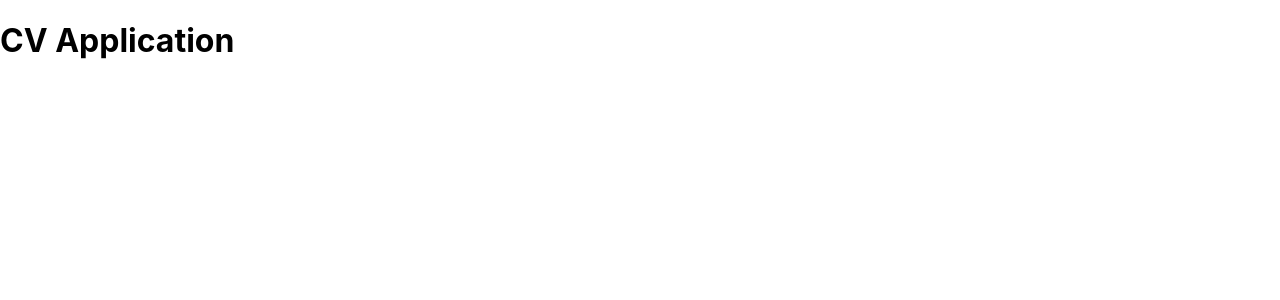
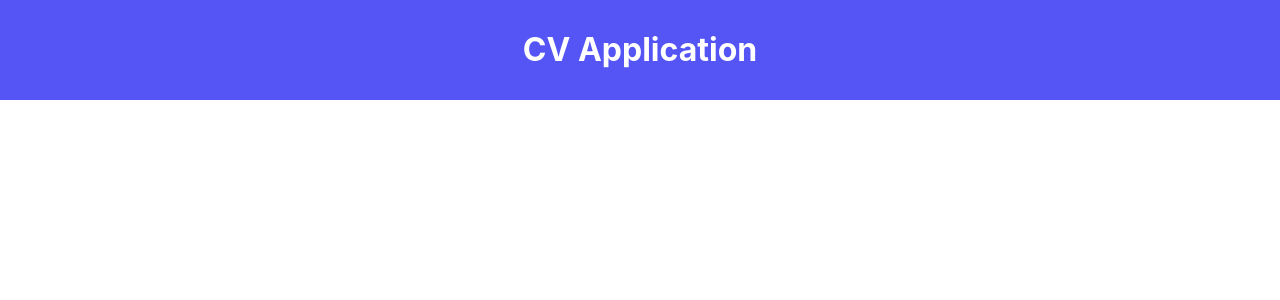
Before and after one commit to chapmancbVCU/cv-application, a React (Create React App) app: page / in a window 1280 px wide. Shown: the top 300 px of the page. Built offline with nearby package versions, Linux system fonts and the light colour scheme.

Commit message:
Added styling for header.

```diff
--- a/src/App.css
+++ b/src/App.css
@@ -1,38 +1,13 @@
-.App {
+* {
+  margin: 0;
+  padding: 0;
+}
+
+.header {
+  background-color: rgb(85, 85, 245);
+  color: white;
+
+  height: 100px;
+  line-height: 100px;
   text-align: center;
 }
-
-.App-logo {
-  height: 40vmin;
-  pointer-events: none;
-}
-
-@media (prefers-reduced-motion: no-preference) {
-  .App-logo {
-    animation: App-logo-spin infinite 20s linear;
-  }
-}
-
-.App-header {
-  background-color: #282c34;
-  min-height: 100vh;
-  display: flex;
-  flex-direction: column;
-  align-items: center;
-  justify-content: center;
-  font-size: calc(10px + 2vmin);
-  color: white;
-}
-
-.App-link {
-  color: #61dafb;
-}
-
-@keyframes App-logo-spin {
-  from {
-    transform: rotate(0deg);
-  }
-  to {
-    transform: rotate(360deg);
-  }
-}
```
